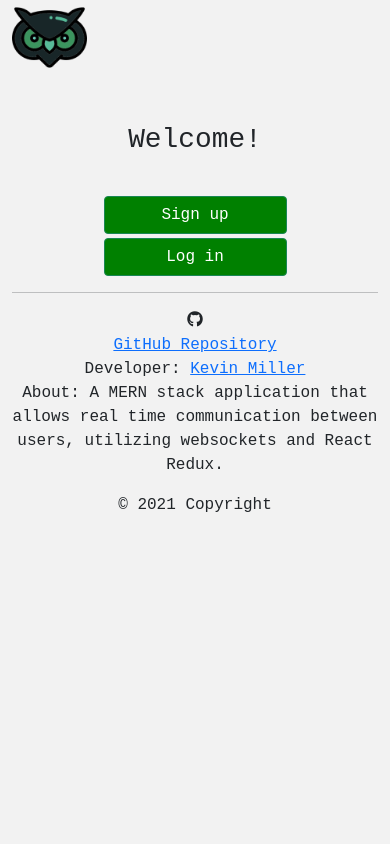
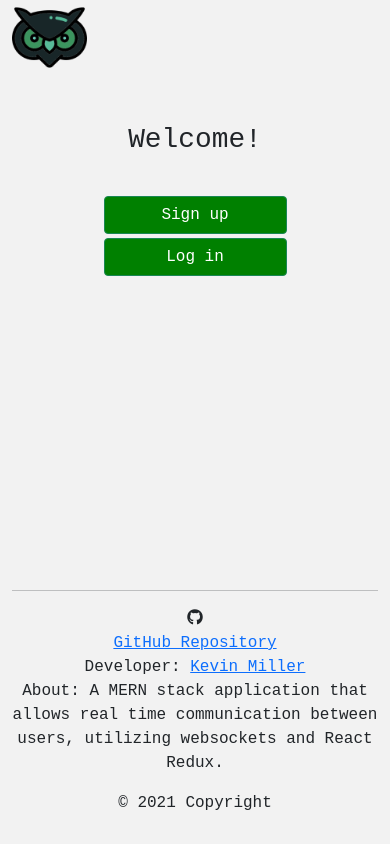
Before and after one commit to k1te-m/Chat-Application, a React (Create React App) app in the folder client/: page / in a window 390 px wide. Built offline with nearby package versions, Linux system fonts and the light colour scheme; no server answers.

Commit message:
updated responsive LandingWrapper heights

```diff
--- a/client/src/features/landing/Landing.js
+++ b/client/src/features/landing/Landing.js
@@ -8,7 +8,18 @@ import ChannelBoard from "../channelboard/ChannelBoard";
 import SocketContext from "../context/socket";
 import Footer from "../footer/Footer";
 
-const LandingWrapper = styled.div``;
+const LandingWrapper = styled.div`
+  height: 68vh;
+  @media (min-width: 768px) {
+    height: 79vh;
+  }
+  @media (min-width: 992px) {
+    height: 84vh;
+  }
+  @media (min-width: 1200px) {
+    height: 79vh;
+  }
+`;
 
 const HeaderRow = styled.div`
   text-align: center;
```
